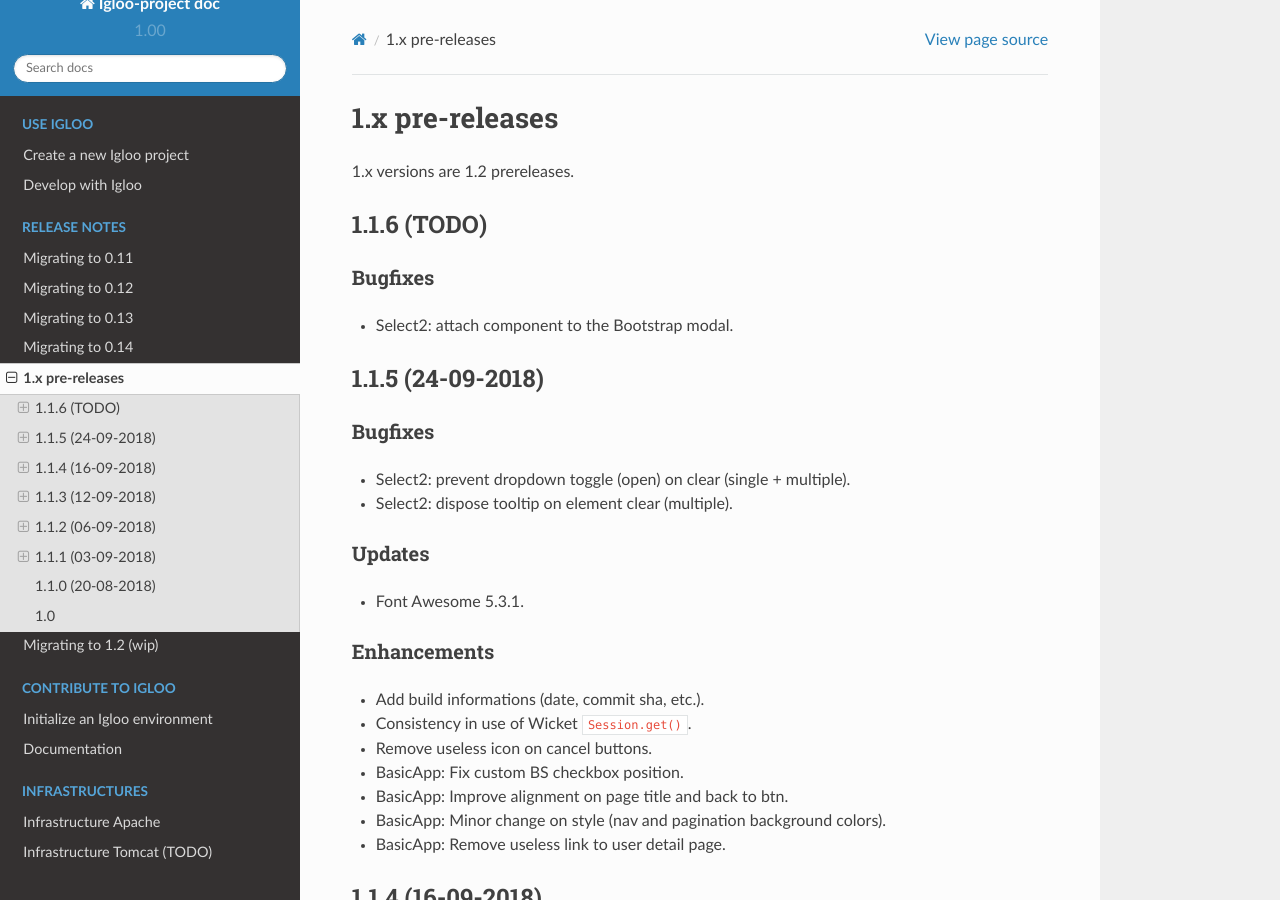
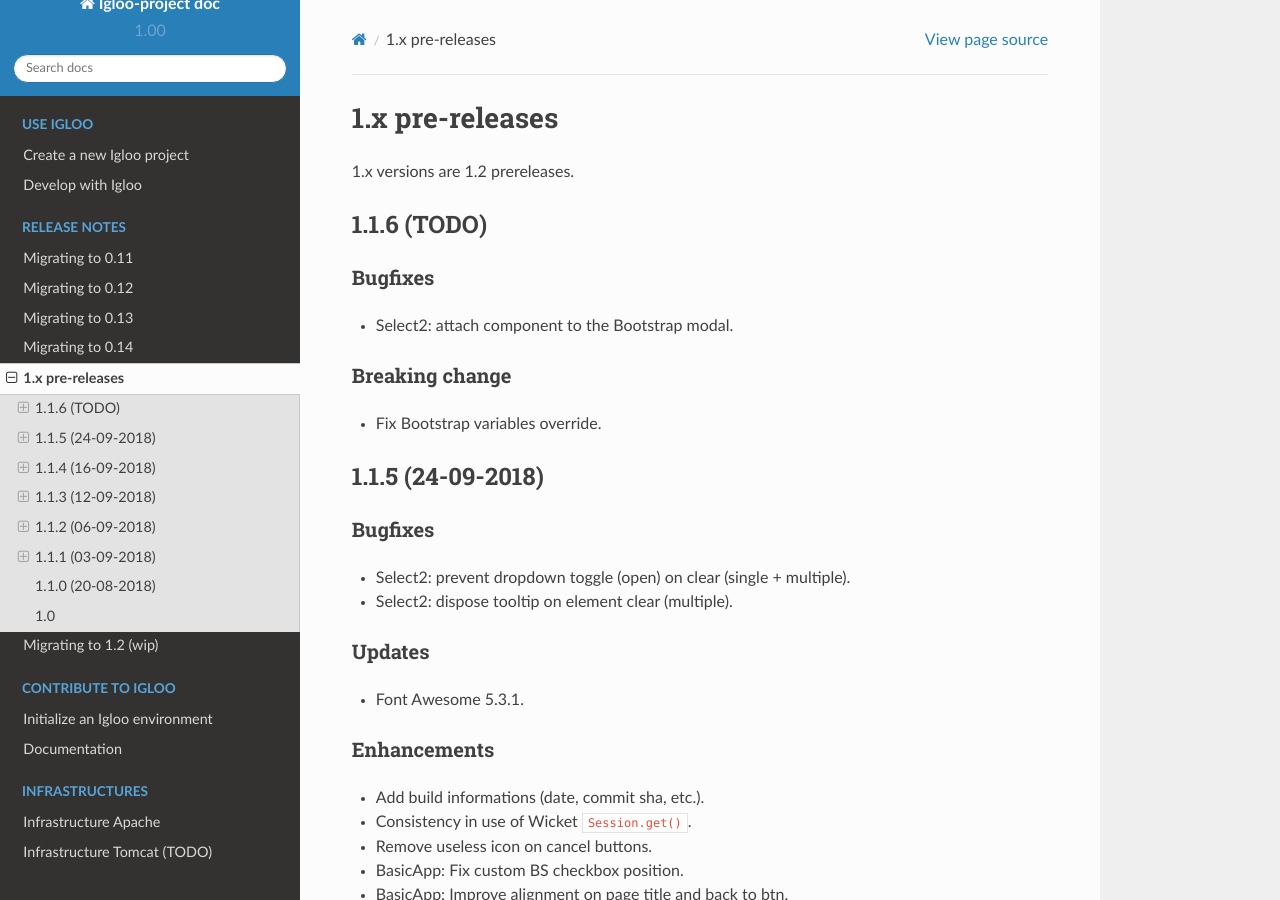
Before and after one commit to igloo-project/igloo-doc, a Sphinx documentation site: the page built from source/release-notes/1.x.rst, in a window 1280 px wide and 900 px high. Built offline with Sphinx 7.4.7 and the Read the Docs theme 2.0.0, drawn with Linux system fonts in a browser that asks for light colours.

Commit message:
1.1.6: update release notes

```diff
--- a/source/release-notes/1.x.rst
+++ b/source/release-notes/1.x.rst
@@ -13,6 +13,11 @@ Bugfixes
 ********
 
 * Select2: attach component to the Bootstrap modal.
+
+Breaking change
+***************
+
+* Fix Bootstrap variables override.
 
 .. _v1.1.5:
 
```
